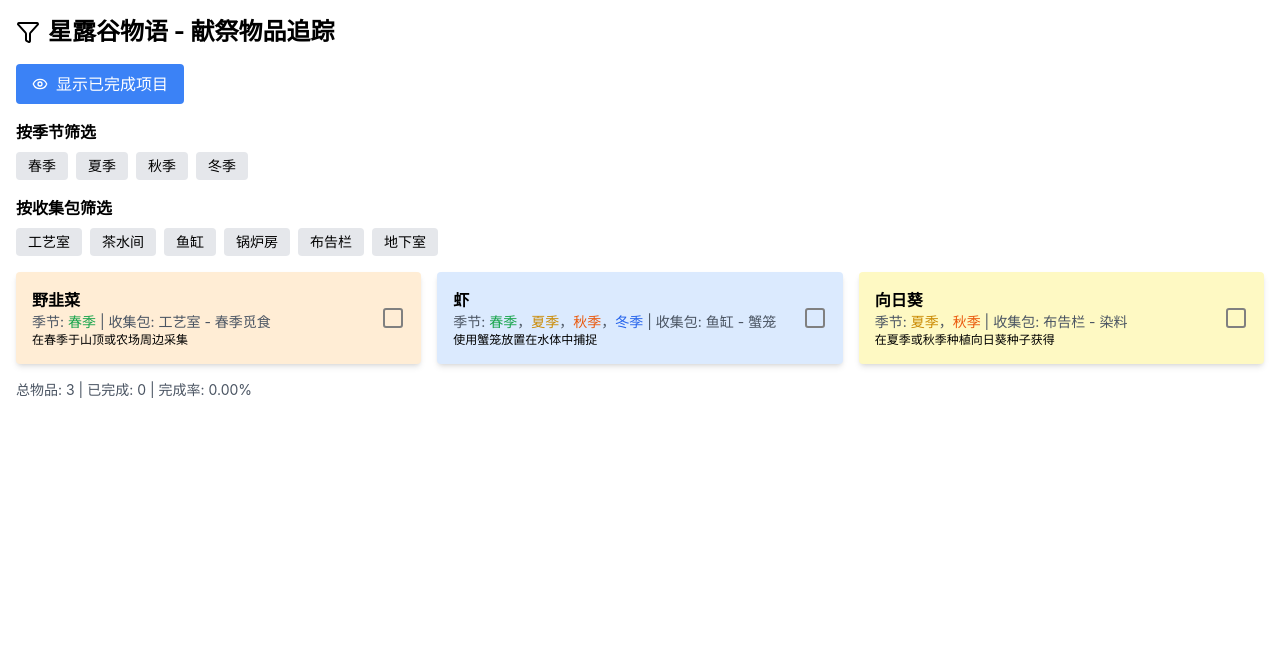
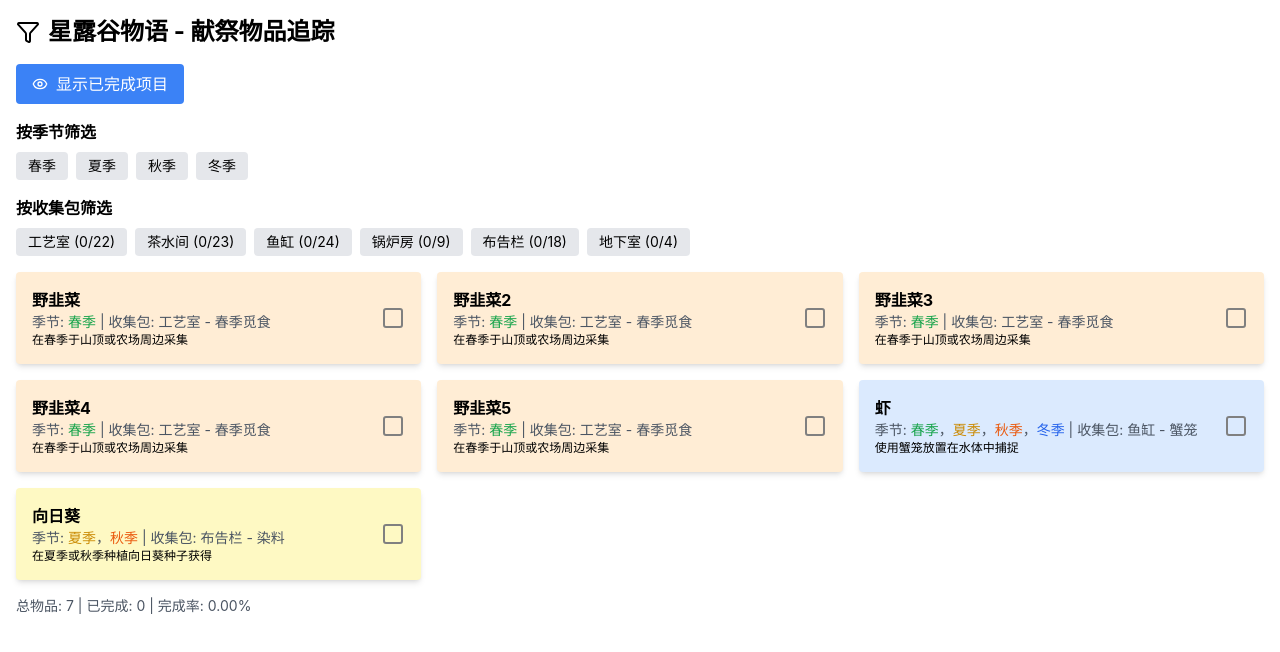
Before and after one commit to XingzhiY/stardew-sacrifice-tracker, a React (Create React App) app: page / in a window 1280 px wide. Shown: the top 652 px of the page. Built offline with nearby package versions, Linux system fonts and the light colour scheme.

Commit message:
work-bundle statis tistic and auto complete

```diff
--- a/src/SacrificeTracker.tsx
+++ b/src/SacrificeTracker.tsx
@@ -38,6 +38,44 @@ const bundles = [
 ] as const;
 type Bundle = typeof bundles[number];
 
+const bundleRequirements: Record<Bundle, number> = {
+  // 工艺室
+  '春季觅食': 4,
+  '夏季觅食': 3,
+  '秋季觅食': 4,
+  '冬季觅食': 4,
+  '建筑': 2,
+  '异域情调': 5,
+  // 茶水间
+  '春季作物': 4,
+  '夏季作物': 3,
+  '秋季作物': 4,
+  '品质作物': 3,
+  '动物制品': 5,
+  '工匠物品': 4,
+  // 鱼缸
+  '河鱼': 4,
+  '湖鱼': 4,
+  '海鱼': 4,
+  '夜间垂钓': 3,
+  '蟹笼': 5,
+  '特色鱼类': 4,
+  // 锅炉房
+  '铁匠': 3,
+  '地质学家': 4,
+  '冒险者': 2,
+  // 布告栏
+  '大厨': 3,
+  '染料': 4,
+  '地质研究': 4,
+  '饲料': 3,
+  '魔法师': 4,
+  // 地下室
+  '2500': 1,
+  '5000': 1,
+  '10000': 1,
+  '25000': 1,
+};
 const communityCenterData: Record<Room, Bundle[]> = {
   工艺室: ['春季觅食', '夏季觅食', '秋季觅食', '冬季觅食', '建筑', '异域情调'],
   茶水间: ['春季作物', '夏季作物', '秋季作物', '品质作物', '动物制品', '工匠物品'],
@@ -59,6 +97,30 @@ const SacrificeTracker: React.FC = () => {
   const [items, setItems] = useState<SacrificeItem[]>([
     {
       name: '野韭菜',
+      season: ['春季'],
+      room: '工艺室',
+      bundle: '春季觅食',
+      obtainMethod: '在春季于山顶或农场周边采集',
+    }, {
+      name: '野韭菜2',
+      season: ['春季'],
+      room: '工艺室',
+      bundle: '春季觅食',
+      obtainMethod: '在春季于山顶或农场周边采集',
+    }, {
+      name: '野韭菜3',
+      season: ['春季'],
+      room: '工艺室',
+      bundle: '春季觅食',
+      obtainMethod: '在春季于山顶或农场周边采集',
+    }, {
+      name: '野韭菜4',
+      season: ['春季'],
+      room: '工艺室',
+      bundle: '春季觅食',
+      obtainMethod: '在春季于山顶或农场周边采集',
+    }, {
+      name: '野韭菜5',
       season: ['春季'],
       room: '工艺室',
       bundle: '春季觅食',
@@ -87,25 +149,91 @@ const SacrificeTracker: React.FC = () => {
   const [selectedSeason, setSelectedSeason] = useState<Season | null>(null);
   const [selectedRoom, setSelectedRoom] = useState<Room | null>(null);
   const [selectedBundle, setSelectedBundle] = useState<Bundle | null>(null);
-  const [showCompleted, setShowCompleted] = useState(true); // 新增：控制是否显示已完成项目
+  const [showCompleted, setShowCompleted] = useState(true);
+
+  // 新增：计算bundle的完成数量
+  const getBundleCompletion = (bundle: Bundle) => {
+    const bundleItems = items.filter(item => item.bundle === bundle);
+    const completedBundleItems = bundleItems.filter(item =>
+      completedItems.includes(item.name)
+    );
+    return {
+      completed: completedBundleItems.length,
+      total: bundleRequirements[bundle]
+      // total: Math.min(bundleRequirements[bundle], bundleItems.length)
+    };
+  };
+
+  // 新增：计算room的完成数量
+  const getRoomCompletion = (room: Room) => {
+    const roomBundles = communityCenterData[room];
+    let totalCompleted = 0;
+    let totalRequired = 0;
+
+    roomBundles.forEach(bundle => {
+      const { completed, total } = getBundleCompletion(bundle);
+      totalCompleted += completed;
+      totalRequired += total;
+    });
+
+    return { completed: totalCompleted, total: totalRequired };
+  };
+
+  // 检查并自动完成bundle
+  const autoCompleteBundles = (newCompletedItems: string[]) => {
+    let finalCompletedItems = [...newCompletedItems];
+    let changed = false;
+
+    // 检查每个bundle
+    bundles.forEach(bundle => {
+      const bundleItems = items.filter(item => item.bundle === bundle);
+      const completedBundleItems = bundleItems.filter(item =>
+        newCompletedItems.includes(item.name)
+      );
+
+      if (completedBundleItems.length >= bundleRequirements[bundle]) {
+        // 自动完成这个bundle的所有物品
+        bundleItems.forEach(item => {
+          if (!finalCompletedItems.includes(item.name)) {
+            finalCompletedItems.push(item.name);
+            changed = true;
+          }
+        });
+      }
+    });
+
+    if (changed) {
+      return finalCompletedItems;
+    }
+    return newCompletedItems;
+  };
+
+
 
   useEffect(() => {
     localStorage.setItem('completedSacrificeItems', JSON.stringify(completedItems));
   }, [completedItems]);
 
   const toggleItemCompletion = (itemName: string) => {
-    setCompletedItems(prev =>
-      prev.includes(itemName)
-        ? prev.filter(name => name !== itemName)
-        : [...prev, itemName]
-    );
+    const newCompletedItems = completedItems.includes(itemName)
+      ? completedItems.filter(name => name !== itemName)
+      : [...completedItems, itemName];
+
+    // 只在新增完成项目时执行自动完成
+    if (!completedItems.includes(itemName)) {
+      const finalCompletedItems = autoCompleteBundles(newCompletedItems);
+      setCompletedItems(finalCompletedItems);
+    } else {
+      // 取消完成时直接更新状态
+      setCompletedItems(newCompletedItems);
+    }
   };
 
   const filteredItems = items.filter(item =>
     (!selectedSeason || item.season.includes(selectedSeason)) &&
     (!selectedRoom || item.room === selectedRoom) &&
     (!selectedBundle || item.bundle === selectedBundle) &&
-    (showCompleted || !completedItems.includes(item.name)) // 新增：根据 showCompleted 状态过滤已完成项目
+    (showCompleted || !completedItems.includes(item.name))
   );
 
   const seasonColors = {
@@ -130,11 +258,9 @@ const SacrificeTracker: React.FC = () => {
         <LucideFilter className="mr-2" /> 星露谷物语 - 献祭物品追踪
       </h1>
 
-      {/* 新增：显示/隐藏已完成项目的按钮 */}
       <div className="mb-4">
         <button
-          className={`flex items-center space-x-2 px-4 py-2 rounded ${
-            showCompleted ? 'bg-blue-500 text-white' : 'bg-gray-200'
+          className={`flex items-center space-x-2 px-4 py-2 rounded ${showCompleted ? 'bg-blue-500 text-white' : 'bg-gray-200'
             }`}
           onClick={() => setShowCompleted(!showCompleted)}
         >
@@ -152,15 +278,13 @@ const SacrificeTracker: React.FC = () => {
         </button>
       </div>
 
-      {/* 季节筛选 */}
       <div className="mb-4">
         <h2 className="font-semibold mb-2">按季节筛选</h2>
         <div className="flex space-x-2">
           {Object.keys(seasonColors).map(season => (
             <button
               key={season}
-              className={`px-3 py-1 rounded text-sm ${
-                selectedSeason === season
+              className={`px-3 py-1 rounded text-sm ${selectedSeason === season
                 ? 'bg-blue-500 text-white'
                 : 'bg-gray-200'
                 }`}
@@ -174,15 +298,15 @@ const SacrificeTracker: React.FC = () => {
         </div>
       </div>
 
-      {/* Room筛选 */}
       <div className="mb-4">
         <h2 className="font-semibold mb-2">按收集包筛选</h2>
-        <div className="flex space-x-2">
-          {rooms.map(room => (
+        <div className="flex flex-wrap gap-2">
+          {rooms.map(room => {
+            const { completed, total } = getRoomCompletion(room);
+            return (
               <div key={room} className="relative">
                 <button
-                className={`px-3 py-1 rounded text-sm ${
-                  selectedRoom === room
+                  className={`px-3 py-1 rounded text-sm ${selectedRoom === room
                     ? 'bg-green-500 text-white'
                     : 'bg-gray-200'
                     }`}
@@ -191,19 +315,21 @@ const SacrificeTracker: React.FC = () => {
                     setSelectedBundle(null);
                   }}
                 >
-                {room}
+                  {room} ({completed}/{total})
                 </button>
               </div>
-          ))}
+            );
+          })}
         </div>
 
         {selectedRoom && (
-          <div className="mt-2 flex space-x-2">
-            {communityCenterData[selectedRoom].map(bundle => (
+          <div className="mt-2 flex flex-wrap gap-2">
+            {communityCenterData[selectedRoom].map(bundle => {
+              const { completed, total } = getBundleCompletion(bundle);
+              return (
                 <button
                   key={bundle}
-                className={`px-2 py-1 rounded text-xs ${
-                  selectedBundle === bundle
+                  className={`px-2 py-1 rounded text-xs ${selectedBundle === bundle
                     ? 'bg-blue-400 text-white'
                     : 'bg-gray-200'
                     }`}
@@ -211,14 +337,14 @@ const SacrificeTracker: React.FC = () => {
                     selectedBundle === bundle ? null : bundle
                   )}
                 >
-                {bundle}
+                  {bundle} ({completed}/{total})
                 </button>
-            ))}
+              );
+            })}
           </div>
         )}
       </div>
 
-      {/* 物品列表 */}
       <div className="grid md:grid-cols-2 lg:grid-cols-3 gap-4">
         {filteredItems.map(item => (
           <div
@@ -256,7 +382,6 @@ const SacrificeTracker: React.FC = () => {
         ))}
       </div>
 
-      {/* 统计信息 */}
       <div className="mt-4 text-sm text-gray-600">
         总物品: {items.length} |
         已完成: {completedItems.length} |
```
Lines whose indentation alone changed are shown as unchanged.
